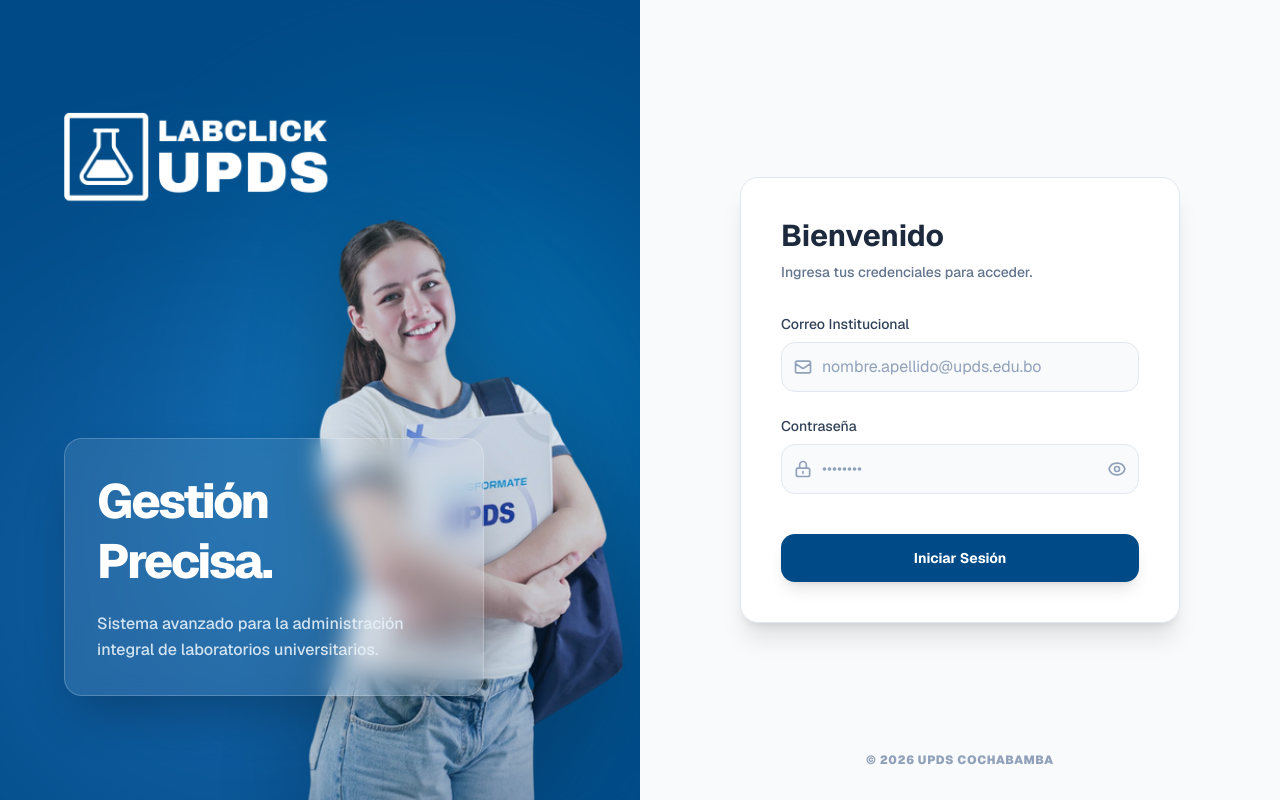
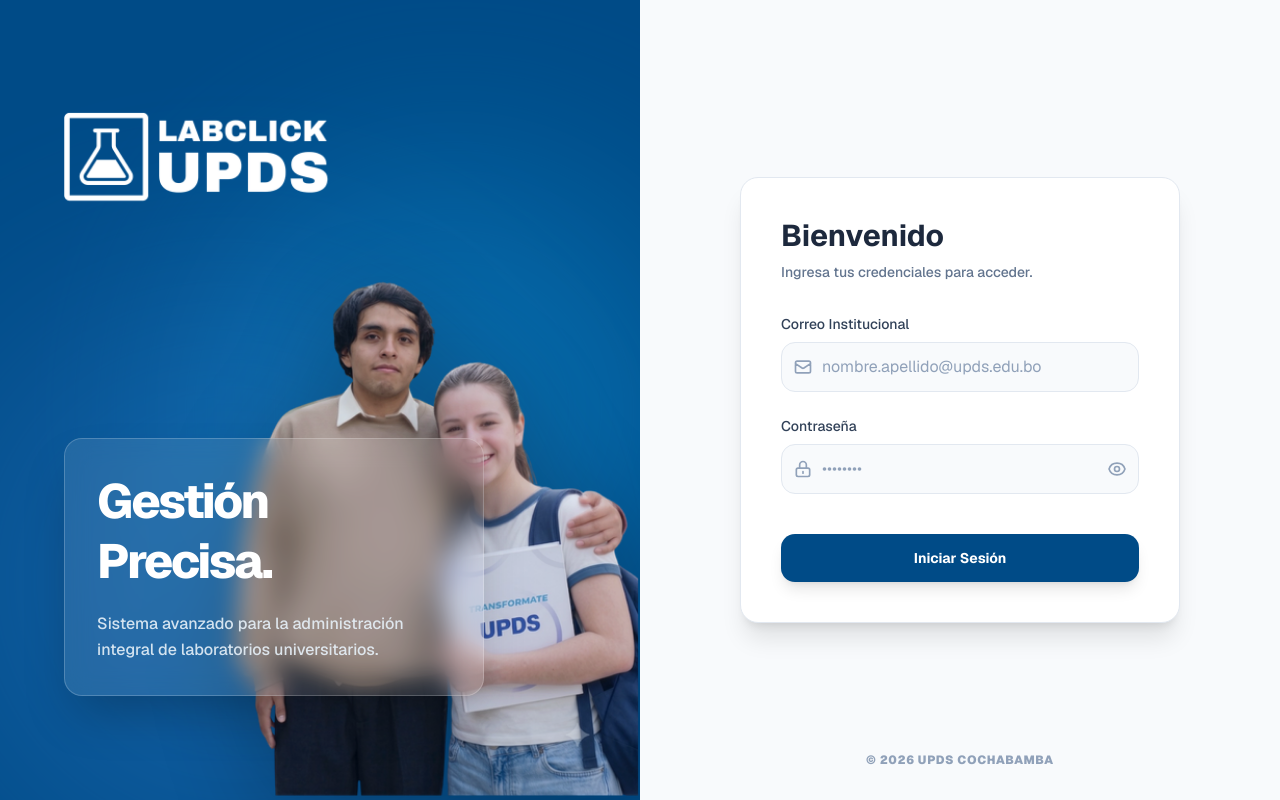
Before and after one commit to infierno666/upds-reservas-lab, a Next.js app: page /login in a window 1280 px wide. Built offline with nearby package versions, Linux system fonts and the light colour scheme; no server answers.

Commit message:
leo lgoin

```diff
--- a/src/components/auth/LoginDesktop.tsx
+++ b/src/components/auth/LoginDesktop.tsx
@@ -1,9 +1,27 @@
 "use client";
 
+import { useState, useEffect } from "react";
 import Image from "next/image";
 import LoginForm from "@/components/auth/LoginForm";
 
 export default function LoginDesktop() {
+    // 1. Estado para controlar qué imagen se muestra
+    const [currentImageIndex, setCurrentImageIndex] = useState(0);
+
+    // 2. Array con las imágenes que quieres rotar
+    const imagenes = ["/modelo-upds.png", "/leo-modelo.png"];
+
+    // 3. Efecto para rotar cada 4 segundos
+    useEffect(() => {
+        const interval = setInterval(() => {
+            setCurrentImageIndex((prevIndex) =>
+                prevIndex === imagenes.length - 1 ? 0 : prevIndex + 1
+            );
+        }, 4000); // 4000ms = 4 segundos (Recomendado para carruseles hero)
+
+        return () => clearInterval(interval); // Limpiamos el intervalo al desmontar
+    }, [imagenes.length]);
+
     return (
         <div className="hidden md:flex min-h-screen w-full">
 
@@ -16,16 +34,20 @@
                 <div className="absolute top-[20%] right-[-10%] w-[500px] h-[500px] rounded-full bg-upds-tertiary opacity-30 blur-[100px] pointer-events-none" />
                 <div className="absolute bottom-[-10%] left-[-10%] w-[600px] h-[600px] rounded-full bg-blue-400 opacity-20 blur-[120px] pointer-events-none" />
 
-                {/* MODELO INSTITUCIONAL (Ancho relativo ajustado) */}
-                <div className="absolute right-0 bottom-0 w-[120%] lg:w-[70%] xl:w-[65%] max-w-[860px] lg:max-w-[420px] xl:max-w-[550px] z-10 opacity-90 pointer-events-none">
-                    <Image
-                        src="/modelo-upds.png"
-                        alt="Modelo UPDS"
-                        width={600}
-                        height={900}
-                        priority
-                        className="object-contain object-bottom drop-shadow-[0_20px_50px_rgba(0,0,0,0.3)] w-full h-auto"
-                    />
+                {/* MODELO INSTITUCIONAL (Carrusel Automático con Transición) */}
+                <div className="absolute right-0 bottom-0 w-[120%] lg:w-[70%] xl:w-[65%] max-w-[860px] lg:max-w-[420px] xl:max-w-[550px] z-10 opacity-90 pointer-events-none aspect-[2/3]">
+                    {imagenes.map((src, index) => (
+                        <Image
+                            key={src}
+                            src={src}
+                            alt={`Modelo UPDS ${index + 1}`}
+                            fill // Usamos fill para que ocupe el contenedor aspect-[2/3]
+                            sizes="(max-width: 1024px) 100vw, 50vw"
+                            priority={index === 0} // Solo la primera carga con prioridad
+                            className={`object-contain object-bottom drop-shadow-[0_20px_50px_rgba(0,0,0,0.3)] transition-opacity duration-1000 ease-in-out ${index === currentImageIndex ? "opacity-100" : "opacity-0"
+                                }`}
+                        />
+                    ))}
                 </div>
 
                 {/* LOGO (Alturas corregidas) */}
```
Also changed, not shown: public/leo-modelo.png (added).
